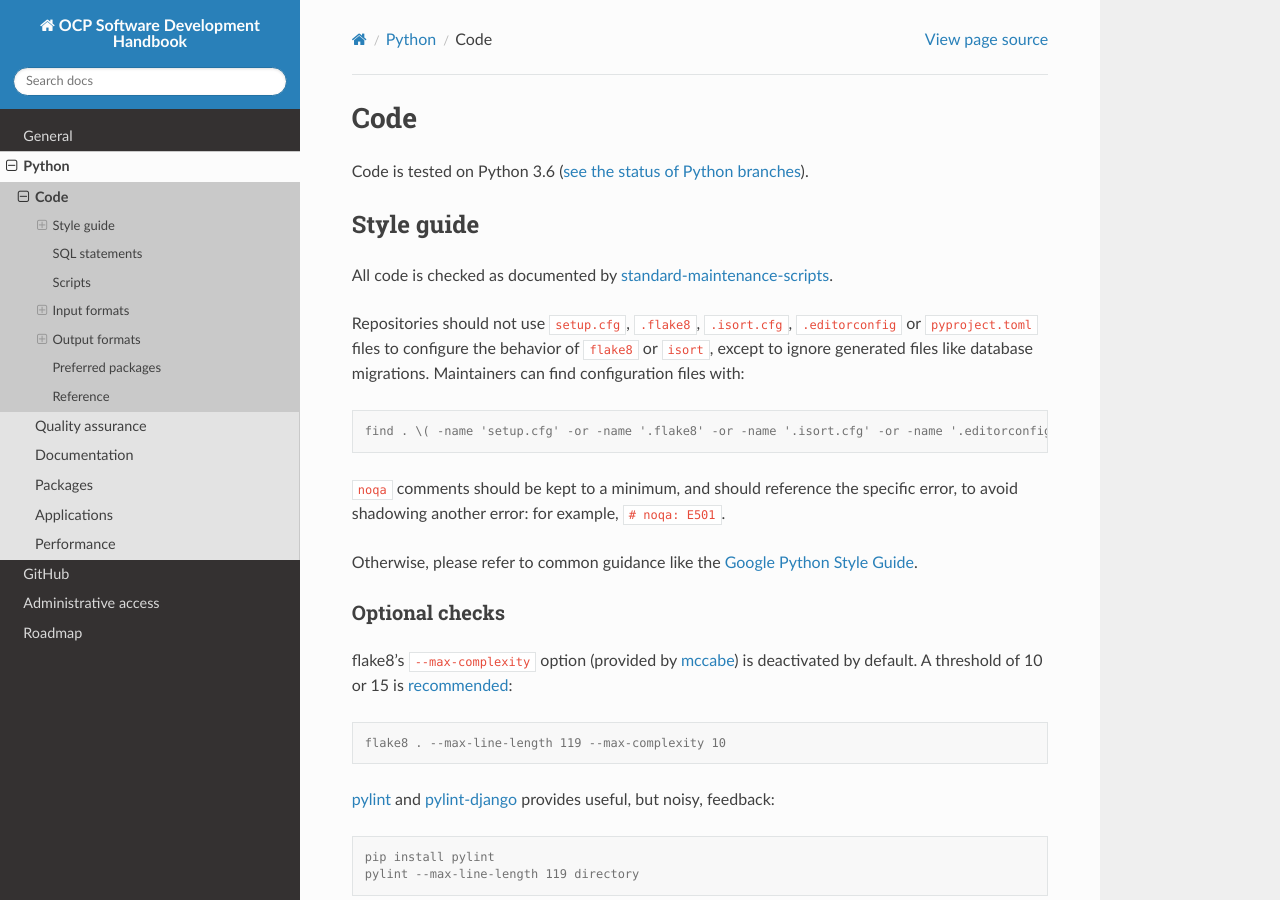
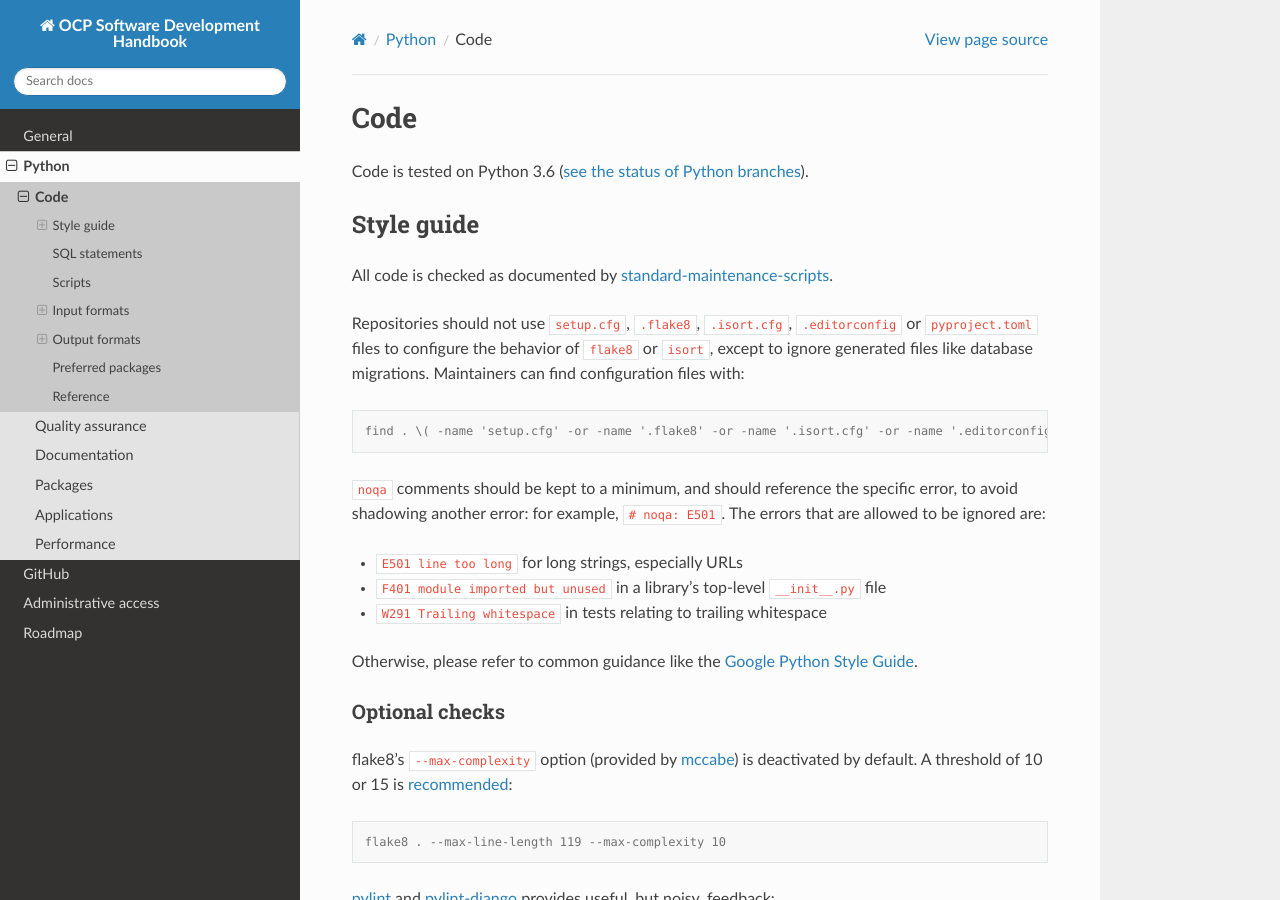
Before and after one commit to open-contracting/software-development-handbook, a Sphinx documentation site: the page built from docs/python/code.rst, in a window 1280 px wide and 900 px high. Built offline with Sphinx 7.4.7 and the Read the Docs theme 2.0.0, drawn with Linux system fonts in a browser that asks for light colours.

Commit message:
Mention specific errors to ignore with noqa

```diff
--- a/docs/python/code.rst
+++ b/docs/python/code.rst
@@ -16,7 +16,11 @@ Repositories should not use ``setup.cfg``, ``.flake8``, ``.isort.cfg``, ``.edito
 
    find . \( -name 'setup.cfg' -or -name '.flake8' -or -name '.isort.cfg' -or -name '.editorconfig' -or -name 'pyproject.toml' \) -exec echo {} \; -exec cat {} \;
 
-``noqa`` comments should be kept to a minimum, and should reference the specific error, to avoid shadowing another error: for example, ``# noqa: E501``.
+``noqa`` comments should be kept to a minimum, and should reference the specific error, to avoid shadowing another error: for example, ``# noqa: E501``. The errors that are allowed to be ignored are:
+
+-  ``E501 line too long`` for long strings, especially URLs
+-  ``F401 module imported but unused`` in a library's top-level ``__init__.py`` file
+-  ``W291 Trailing whitespace`` in tests relating to trailing whitespace
 
 Otherwise, please refer to common guidance like the `Google Python Style Guide <https://google.github.io/styleguide/pyguide.html>`__.
 
```
